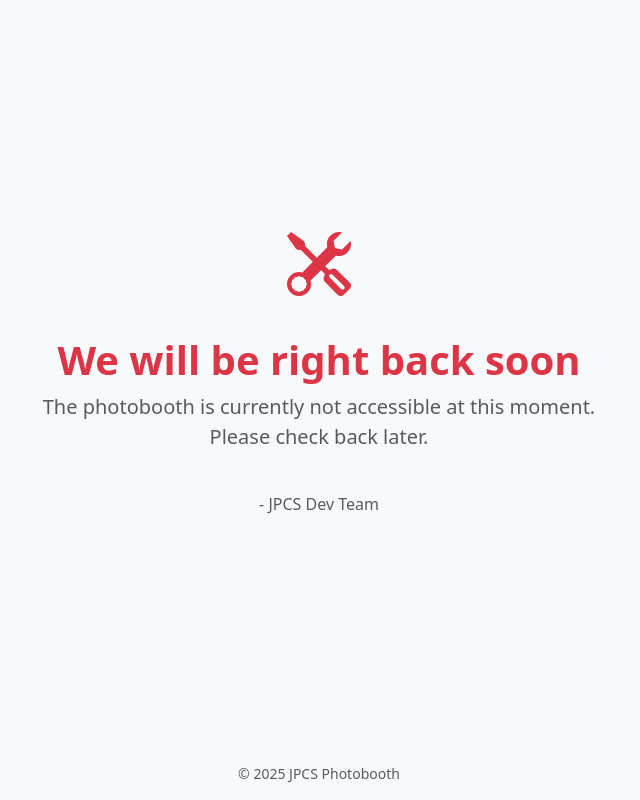
After one commit to flor1211/JPCSphotoboothv2, a PHP site: page /maintenance.html in a window 1280 px wide. The commit adds this page. Shown: the whole page, without its empty margins (321-961 px from the left). Run offline with PHP 8.4, Linux system fonts and the light colour scheme.

Commit message:
in maintenance redirect

```diff
--- /dev/null
+++ b/public/maintenance.html
@@ -0,0 +1,44 @@
+<!DOCTYPE html>
+<html lang="en">
+<head>
+  <meta charset="UTF-8" />
+  <meta name="viewport" content="width=device-width, initial-scale=1" />
+  <title>JPCS Photobooth</title>
+
+  <link href="https://cdn.jsdelivr.net/npm/bootstrap@5.3.3/dist/css/bootstrap.min.css" rel="stylesheet">
+
+  <link rel="stylesheet" href="https://cdn.jsdelivr.net/npm/bootstrap-icons@1.11.3/font/bootstrap-icons.min.css">
+
+</head>
+<body class="d-flex flex-column min-vh-100 bg-light">
+
+  <main class="text-center flex-grow-1 d-flex flex-column justify-content-center align-items-center">
+    <div class="mb-4">
+      <i class="bi bi-tools" style="font-size: 4rem; color: #dc3545;"></i>
+    </div>
+    <h1 class="fw-bold text-danger">We will be right back soon</h1>
+    <p class="lead text-muted">
+      The photobooth is currently not accessible at this moment.<br>
+      Please check back later.
+    </p>
+
+    <br>
+    <p class="lead text-muted" style="font-size: 1rem;">
+        - JPCS Dev Team
+    </p>
+  </main>
+
+
+  <footer class="text-center py-3 text-muted small mt-auto">
+    &copy; <span id="year"></span> JPCS Photobooth
+  </footer>
+
+
+  <script src="https://cdn.jsdelivr.net/npm/bootstrap@5.3.3/dist/js/bootstrap.bundle.min.js"></script>
+
+
+  <script>
+    document.getElementById("year").textContent = new Date().getFullYear();
+  </script>
+</body>
+</html>
--- a/public/style.css
+++ b/public/style.css
@@ -56,6 +56,10 @@ video, canvas {
   height: 100%;
   object-fit: cover;
   object-position: center;
+}
+
+video, canvas {
+  transform: scaleX(-1);
 }
 
 .overlay {
```
Also changed, not shown: public/vercel.json (added).
